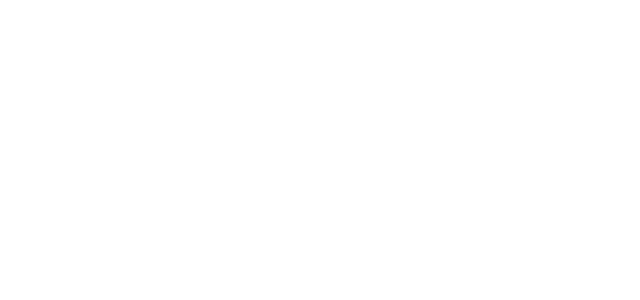
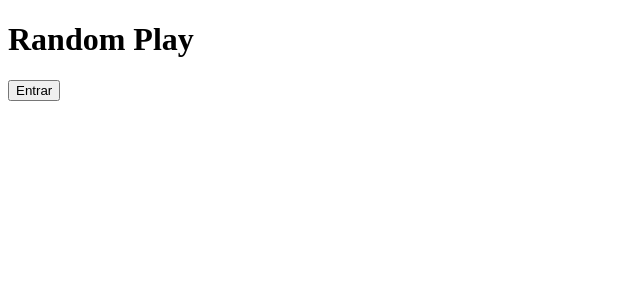
Before and after one commit to GuercoXavier/RandomPlay, a Vue app in the folder frontend/RandomPlay_UI/: page / in a window 1280 px wide. Shown: the top 300 px of the page, without its empty margins (0-640 px from the left). Built offline with nearby package versions, Linux system fonts and the light colour scheme.

Commit message:
new files (components)

```diff
--- a/frontend/RandomPlay_UI/src/App.vue
+++ b/frontend/RandomPlay_UI/src/App.vue
@@ -1,3 +1,7 @@
-<template></template>
+<template>
+  <Header />
+</template>
 
-<script setup></script>
+<script setup>
+import Header from "./components/Header.vue";
+</script>
--- /dev/null
+++ b/frontend/RandomPlay_UI/src/components/Header.vue
@@ -0,0 +1,5 @@
+<!-- Header da pagina -->
+<template>
+  <h1 id="randomplay">Random Play</h1>
+  <button id="btn-entrar" class="btn">Entrar</button>
+</template>
--- /dev/null
+++ b/frontend/RandomPlay_UI/src/components/SearchBar.vue
@@ -0,0 +1,4 @@
+<template>
+    <input placeholder="Procure pelo filme que deseja ver" id="barra-pesquisa"></input>
+    <button id="btn-procurar" class="btn">Procurar</button>
+</template>
```
Also changed, not shown: frontend/RandomPlay_UI/src/components/movies.vue (added), 2 other files (tests, documents, lock files or other folders).
